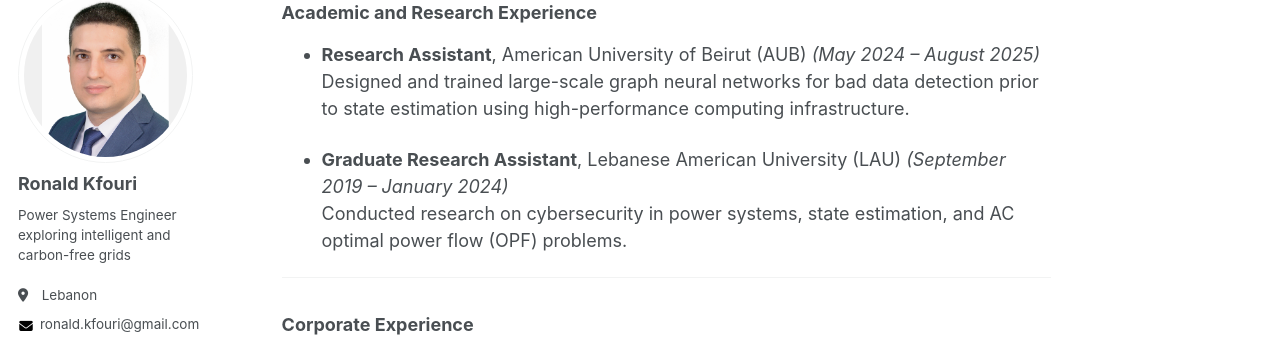
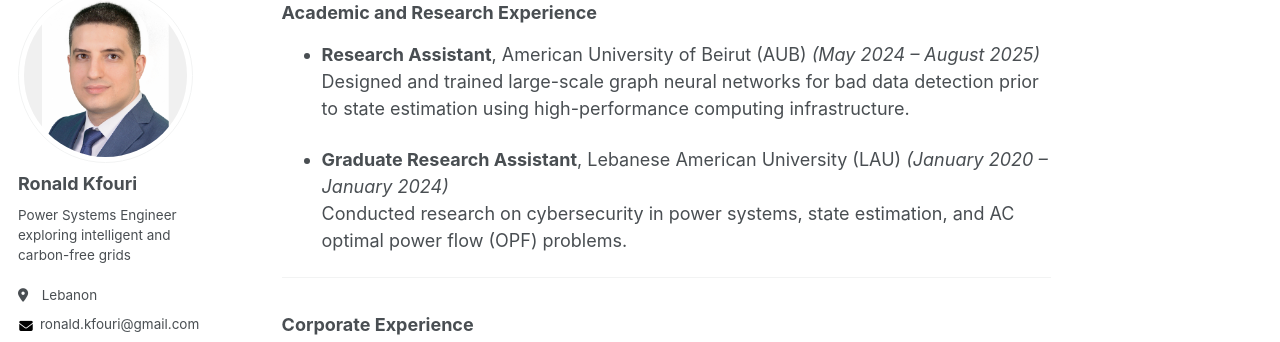
Before and after one commit to RonaldKfouri/RonaldKfouri.github.io, a Jekyll site: the page built from _pages/about.md, in a window 1280 px wide and 900 px high, scrolled down 2859 px. Shown: the part 111-453 px from the top of the window. Built offline with Jekyll 4.4.1, drawn with Linux system fonts in a browser that asks for light colours; some web fonts are replaced; a script that is not in the unit is left out.

Commit message:
Update about.md

```diff
--- a/_pages/about.md
+++ b/_pages/about.md
@@ -110,7 +110,7 @@ Courses taught:
 - **Research Assistant**, American University of Beirut (AUB) *(May 2024 – August 2025)*
   Designed and trained large-scale graph neural networks for bad data detection prior to state estimation using high-performance computing infrastructure.
 
-- **Graduate Research Assistant**, Lebanese American University (LAU) *(September 2019 – January 2024)*
+- **Graduate Research Assistant**, Lebanese American University (LAU) *(January 2020 – January 2024)*
   Conducted research on cybersecurity in power systems, state estimation, and AC optimal power flow (OPF) problems.
 
 ---
```
